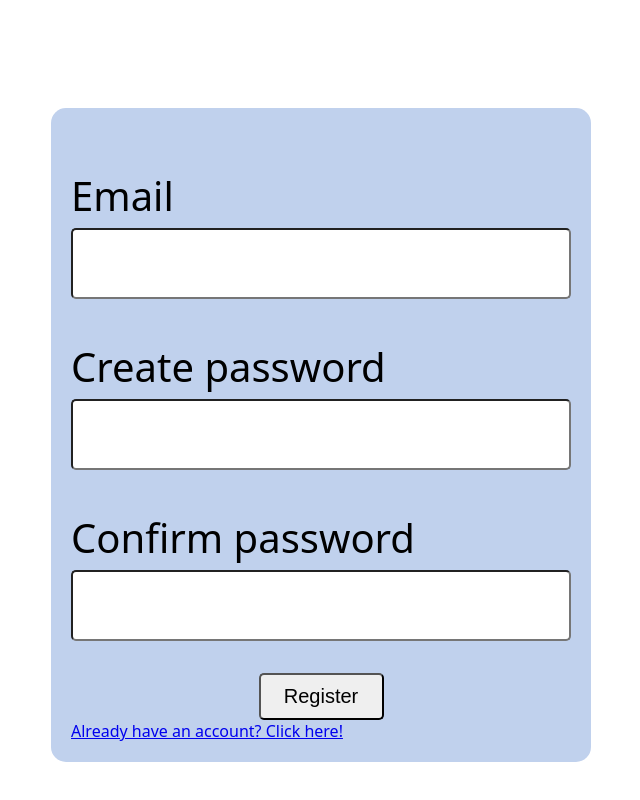
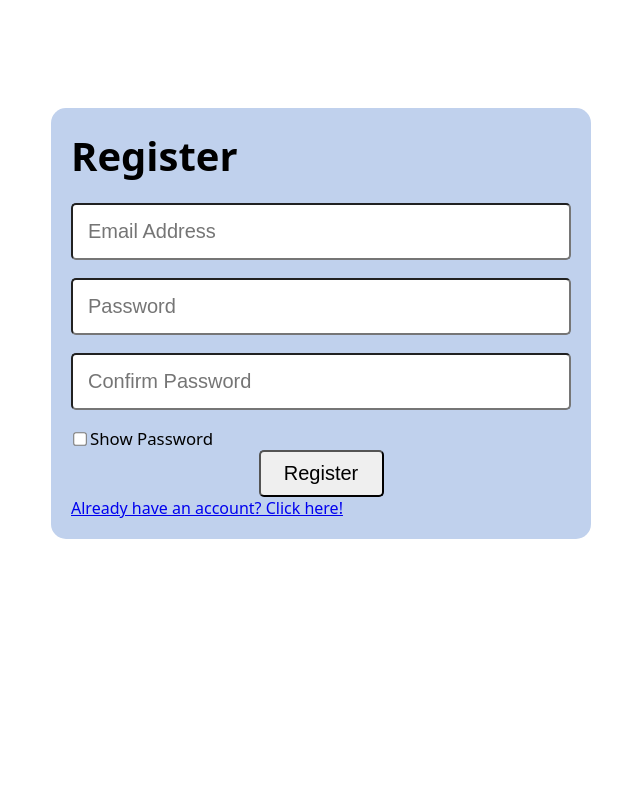
Before and after one commit to bankai-design/University-study-planner, a Python web app: template app/auth/templates/register.html in a window 1280 px wide. Shown: the whole page, without its empty margins (319-959 px from the left). Run offline with Jinja, Linux system fonts and the light colour scheme; the template is opened without the code that fills it, so the values that code supplies are empty.

Commit message:
Finished draft of user interface also added js feature

```diff
--- a/app/auth/static/css/styles.css
+++ b/app/auth/static/css/styles.css
@@ -22,10 +22,24 @@
     margin-bottom: 5px;
 }
 
+.font.heading {
+    font-family: system-ui, -apple-system, BlinkMacSystemFont, 'Segoe UI', Roboto, Oxygen, Ubuntu, Cantarell, 'Open Sans', 'Helvetica Neue', sans-serif;
+    padding-bottom: 15px;
+    margin-top: 0px;
+}
+
+input[type=email] {
+    padding: 15px;
+    border-radius: 5px;
+    font-size: 20px;
+    margin-bottom: 25px;
+}
+
+input[type=password],
 input[type=text] {
-    padding: 25px;
+    padding: 15px;
     border-radius: 5px;
-    font-size: 15px;
+    font-size: 20px;
 }
 
 input[type=submit] {
@@ -38,6 +52,17 @@ input[type=submit] {
     margin: 0 auto;
 }
 
+.registerButton {
+    padding-bottom: 10px;
+}
+
+.checkBoxContainer {
+    display: flex;
+    transform: scale(1.05);
+    padding-left: 10px;
+    font-family: system-ui, -apple-system, BlinkMacSystemFont, 'Segoe UI', Roboto, Oxygen, Ubuntu, Cantarell, 'Open Sans', 'Helvetica Neue', sans-serif;
+}
+
 a {
     font-family: system-ui, -apple-system, BlinkMacSystemFont, 'Segoe UI', Roboto, Oxygen, Ubuntu, Cantarell, 'Open Sans', 'Helvetica Neue', sans-serif;
 }
--- a/app/auth/static/js/script.js
+++ b/app/auth/static/js/script.js
@@ -0,0 +1,17 @@
+// make it so password gets filtered with asterix when typing it
+
+const passwordContents = document.querySelectorAll('input[name="pass"], input[name="pass1"], input[name="pass2"]')
+
+const checkBox = document.getElementById("showPassId")
+
+checkBox.addEventListener("change", displayPass)
+
+function displayPass() {
+    passwordContents.forEach(function(input) {
+        if (checkBox.checked) {
+            input.type = "text"
+        } else {
+            input.type = "password"
+        }
+    })
+}
--- a/app/auth/templates/register.html
+++ b/app/auth/templates/register.html
@@ -4,6 +4,7 @@
     <meta charset="UTF-8">
     <meta name="viewport" content="width=device-width, initial-scale=1.0">
     <link rel="stylesheet" href="{{ url_for('authBP.static', filename='css/styles.css')}}">
+    <script src="{{ url_for('authBP.static', filename='js/script.js')}}" defer></script>
     <title>Register</title>
 </head>
 <body>
@@ -20,17 +21,20 @@
         {% endwith %}
 
         <form class="child" method="POST">
-            <p class="font">Email</p>
-            <input type="text" name="email">
-            <p class="font">Create password</p>
-            <input class="pass" type="text" name="pass1">
-            <p class="font">Confirm password</p>
-            <input class="pass" type="text" name="pass2">
+            <h1 class="font heading">Register</h1>
+            <input type="text" placeholder="Email Address" name="email"><br>
 
-            <p></p>
+            <input class="pass" type="password" placeholder="Password" name="pass1"><br>
+            <input class="pass" type="password" placeholder="Confirm Password" name="pass2"><br>
+
+            <div class="checkBoxContainer">
+                <input type="checkbox" id="showPassId" value="showPass"><br>
+                <label for="showPassId">Show Password</label>
+            </div>
+
             <input type="submit" value="Register">
 
-            <a class="link" href="login">Already have an account? Click here!</a>
+            <a href="login">Already have an account? Click here!</a>
         </form>
 
     </div>
```
Also changed, not shown: app/auth/templates/login.html (+11 -7 lines).
